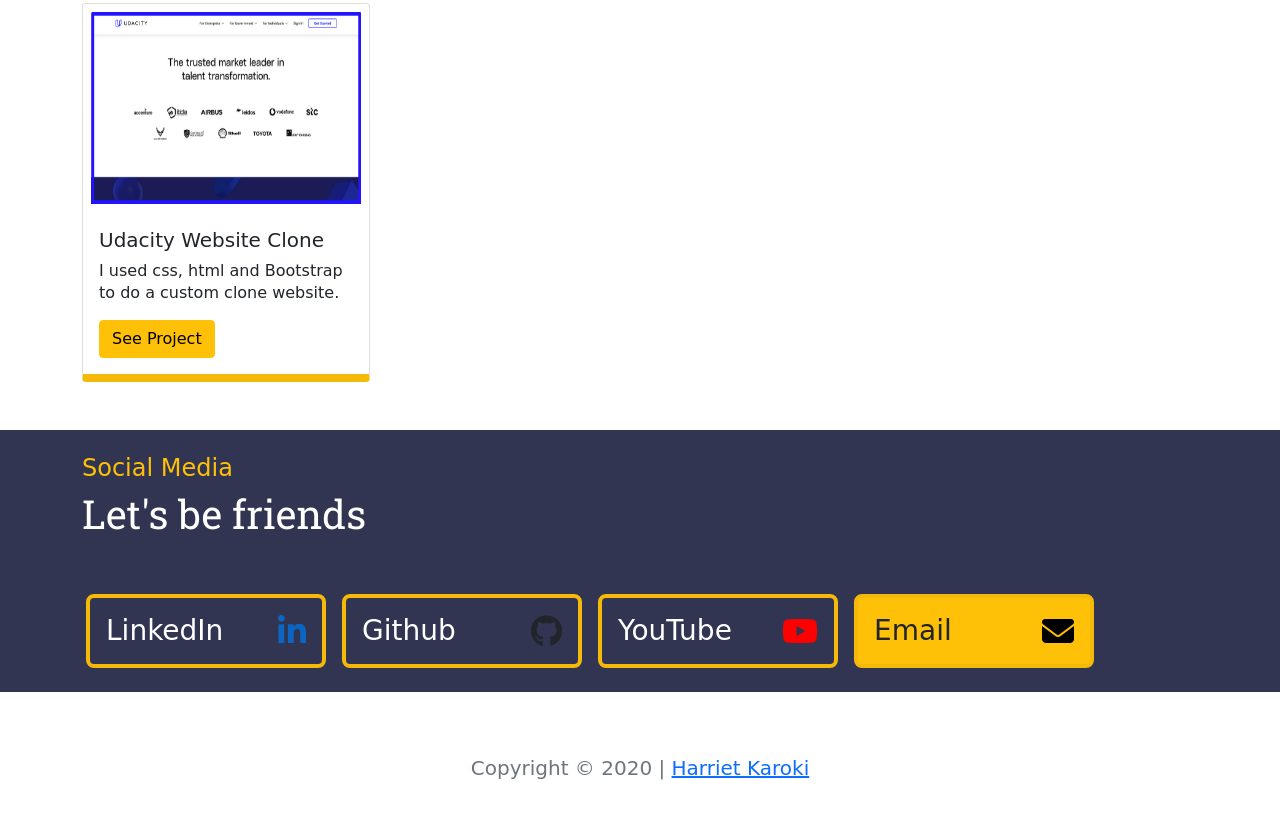
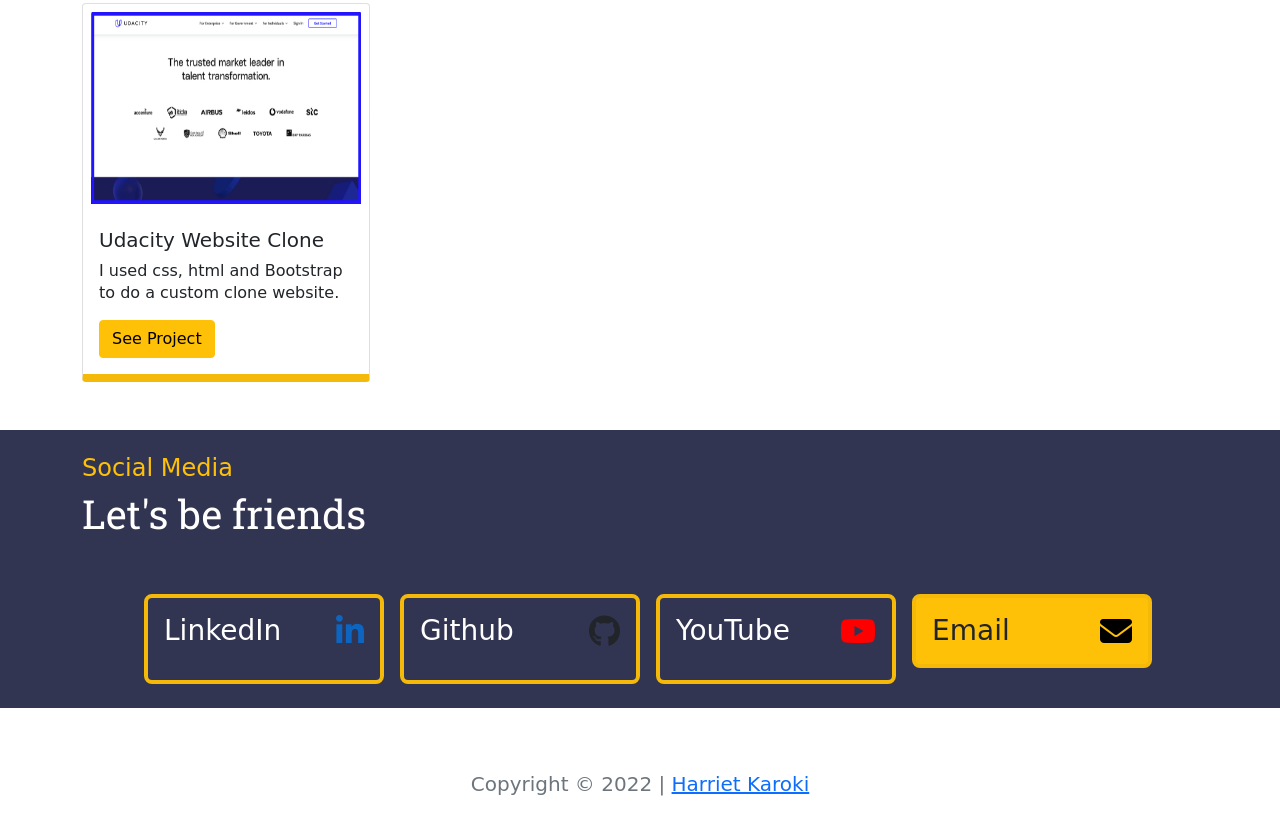
Before and after one commit to harrietkaroki/portfolio, a plain HTML site: page index.html in a window 1280 px wide. Shown: the part 900-1720 px from the top of the page. Drawn offline with nearby package versions, Linux system fonts and the light colour scheme; a web font is replaced by a local one.

Commit message:
house keeping

```diff
--- a/index.html
+++ b/index.html
@@ -49,7 +49,7 @@
     </header>
       <div id="hero">
         <div class="container">
-          <div class="row justify-content-center">
+          <div class="row justify-content-center text-center">
             <div class="col-md-4">
                <h2 class="text-dark">Hello, I'm</h2>
                <h1 class="text-dark m-heading">Harriet Karoki</h1>
@@ -98,8 +98,8 @@
             <div class="container text-white">
               <h4 class="text-warning">Social Media</h4>
                 <h1 class="m-heading">Let's be friends</h1>
-                  <div class="row pt-5">
-                    <a class="col-md-3 media_link btn" href="https://linkedin.com/in/harrietkaroki">
+                  <div class="row pt-5 justify-content-center">
+                    <a class="col-md-3 media_link btn mb-3 mb-sm-0" href="https://linkedin.com/in/harrietkaroki">
                       <div class="row">
                         <div class="col-md-6 d-flex justify-content-start">
                             <h3 class="mb-0 text-white">LinkedIn</h3>
@@ -109,7 +109,7 @@
                           </div>
                       </div>
                     </a>
-                    <a class="col-md-3 media_link btn" target="_blank" href="https://github.com/harrietkaroki">
+                    <a class="col-md-3 media_link btn mb-3 mb-sm-0" target="_blank" href="https://github.com/harrietkaroki">
                       <div class="row align-items-center">
                         <div class="col-md-6 d-flex justify-content-start">
                             <h3 class="text-white mb-0">Github</h3>
@@ -119,7 +119,7 @@
                           </div>
                       </div>
                     </a>
-                    <a class="col-md-3 media_link btn" target="_blank" href="https://www.youtube.com/channel/UCeE2RXOd6hackeGEY9IcD4">
+                    <a class="col-md-3 media_link btn  mb-3 mb-sm-0" target="_blank" href="https://www.youtube.com/channel/UCeE2RXOd6hackeGEY9IcD4">
                       <div class="row align-items-center">
                         <div class="col-md-6 d-flex justify-content-start">
                             <h3 class="text-white mb-0">YouTube</h3>
@@ -129,7 +129,7 @@
                           </div>
                       </div>
                     </a>
-                    <a class="col-md-3 media_link btn-warning btn" target="_blank" href="mailto:hello@harrietkaroki.com">
+                    <a class="col-md-3 media_link btn-warning btn mb-3 mb-sm-0git" target="_blank" href="mailto:hello@harrietkaroki.com">
                       <div class="row align-items-center">
                         <div class="col-md-6 d-flex justify-content-start">
                             <h3 class="text-dark mb-0">Email</h3>
@@ -144,7 +144,7 @@
         </div>
         <footer>
           <div class="container text-muted text-center py-3 mt-5">
-            <h5>Copyright &copy; 2020 | <a href="#">Harriet Karoki</a></h5>
+            <h5>Copyright &copy; 2022 | <a href="/">Harriet Karoki</a></h5>
           </div>
 
         </footer>
```
